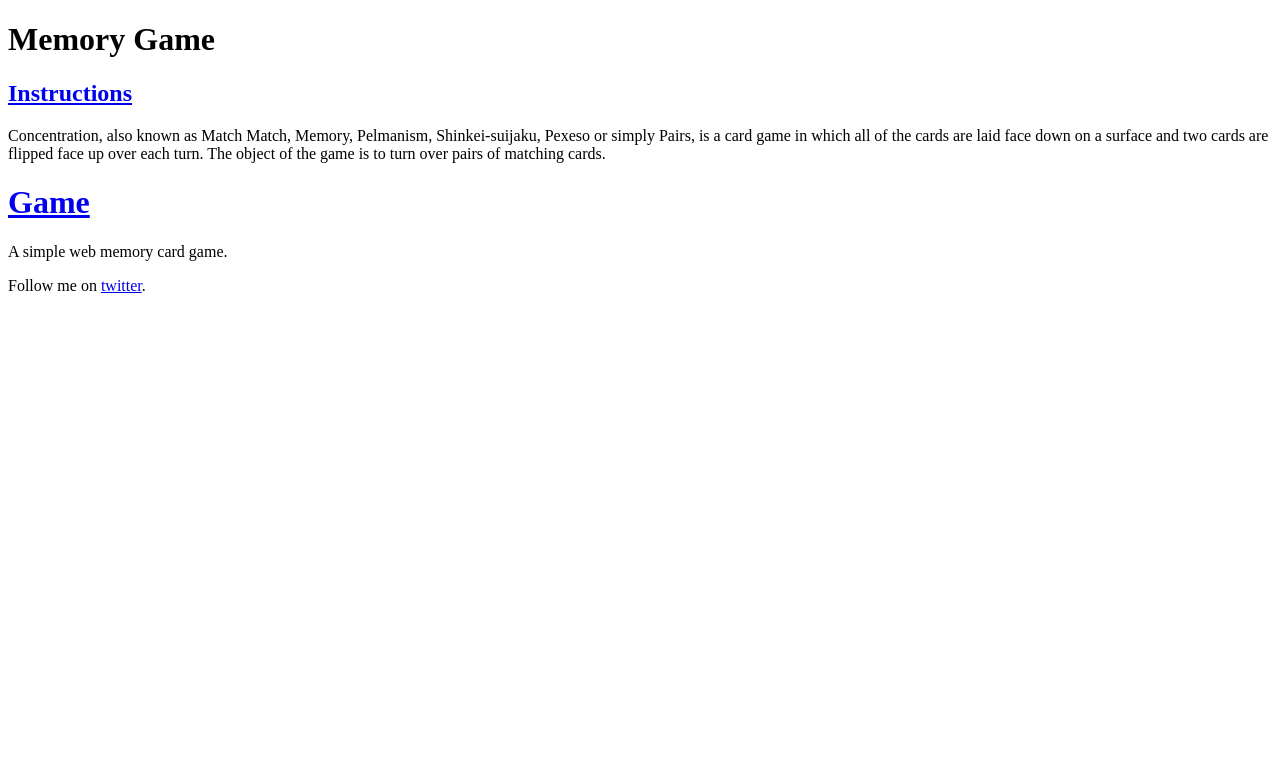
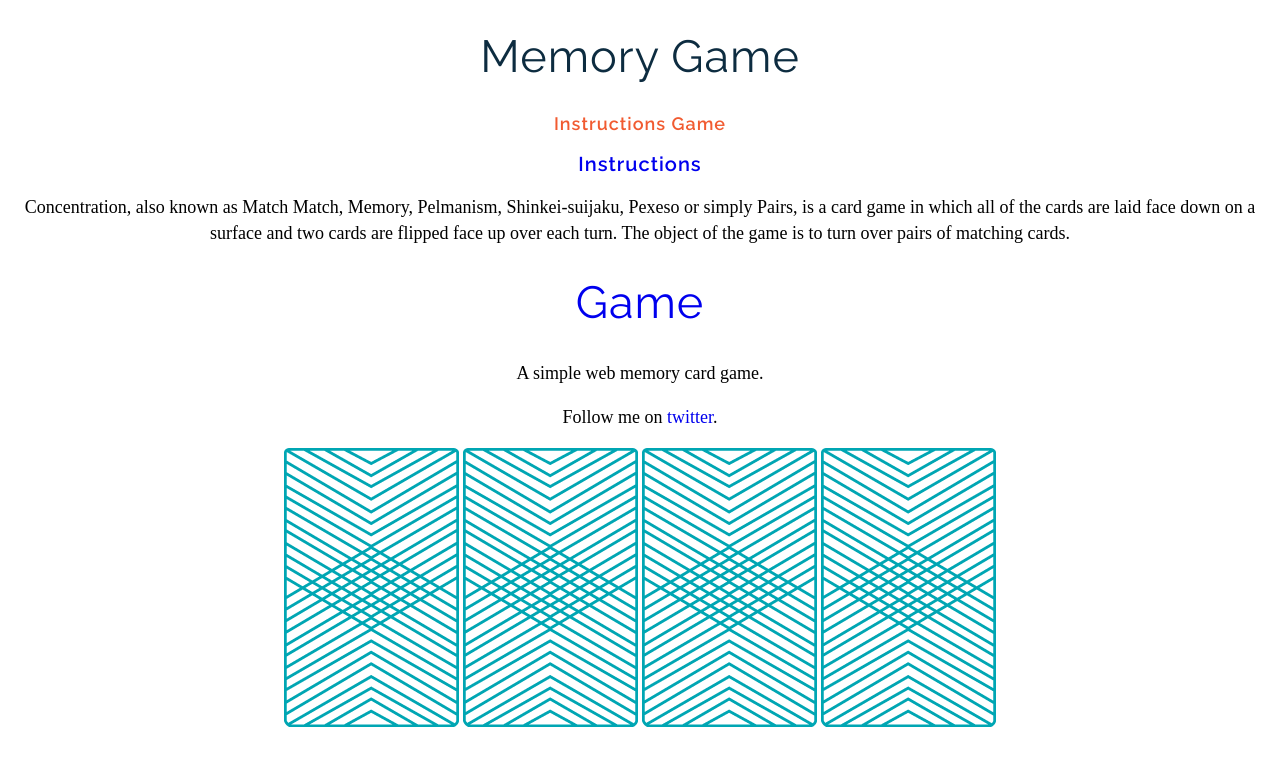
Before and after one commit to dangjustintime/wdi-fundamentals-memorygame, a plain HTML site: page index.html in a window 1280 px wide. Drawn offline with Linux system fonts and the light colour scheme; a web font is replaced by a local one.

Commit message:
added stylesheet with styles

```diff
--- /dev/null
+++ b/css/style.css
@@ -0,0 +1,37 @@
+body {
+    text-align: center;
+}
+
+a {
+    text-decoration: none;
+}
+
+h1 {
+    font-family: "Raleway", san-serif;
+    color: #0D2C40;
+    letter-spacing: 1px;
+    font-weight: 400;
+    font-size: 45px;
+}
+
+h2 {
+    font-family: "Raleway";
+    color: #0D2C40;
+    letter-spacing: 1px;
+    font-weight: 600;
+    font-size: 20px;
+}
+
+h3 {
+    font-family: "Raleway";
+    color: #F15B31;
+    letter-spacing: 1px;
+    font-weight: 600;
+    font-size: 18px;
+}
+
+p {
+    font-family: "Droid Serif", serif;
+    line-height: 26px;
+    font-size: 18px;
+}
--- a/index.html
+++ b/index.html
@@ -1,10 +1,13 @@
 <!DOCTYPE html>
 <html>
     <head>
+        <link href="https://fonts.googleapis.com/css?family=Droid+Serif|Raleway:400,500,600,700" rel="stylesheet">
+        <link href="css/style.css" rel="stylesheet" type="text/css">
         <title>Memory Card Game</title>
     </head>
     <body>
         <h1>Memory Game</h1>
+        <h3>Instructions Game</h3>
         <h2><a href="#">Instructions</a></h2>
         <p>Concentration, also known as Match Match, Memory, Pelmanism,
         Shinkei-suijaku, Pexeso or simply Pairs, is a card game in which all of
@@ -15,5 +18,11 @@
         <h1><a href="#">Game</a></h1>
         <p>A simple web memory card game.</p>
         <p>Follow me on <a href="https://twitter.com/dangjustintime">twitter</a>.</p>
+        <div>
+            <img src="images/back.png" alt="Queen of Diamonds">
+            <img src="images/back.png" alt="Queen of Hearts">
+            <img src="images/back.png" alt="King of Diamonds">
+            <img src="images/back.png" alt="King of Hearts">
+        </div>
     </body>
 </html>
```
Also changed, not shown: images/back.png (added), images/king-of-diamonds.png (added), images/king-of-hearts.png (added), images/queen-of-diamonds.png (added), images/queen-of-hearts.png (added).
